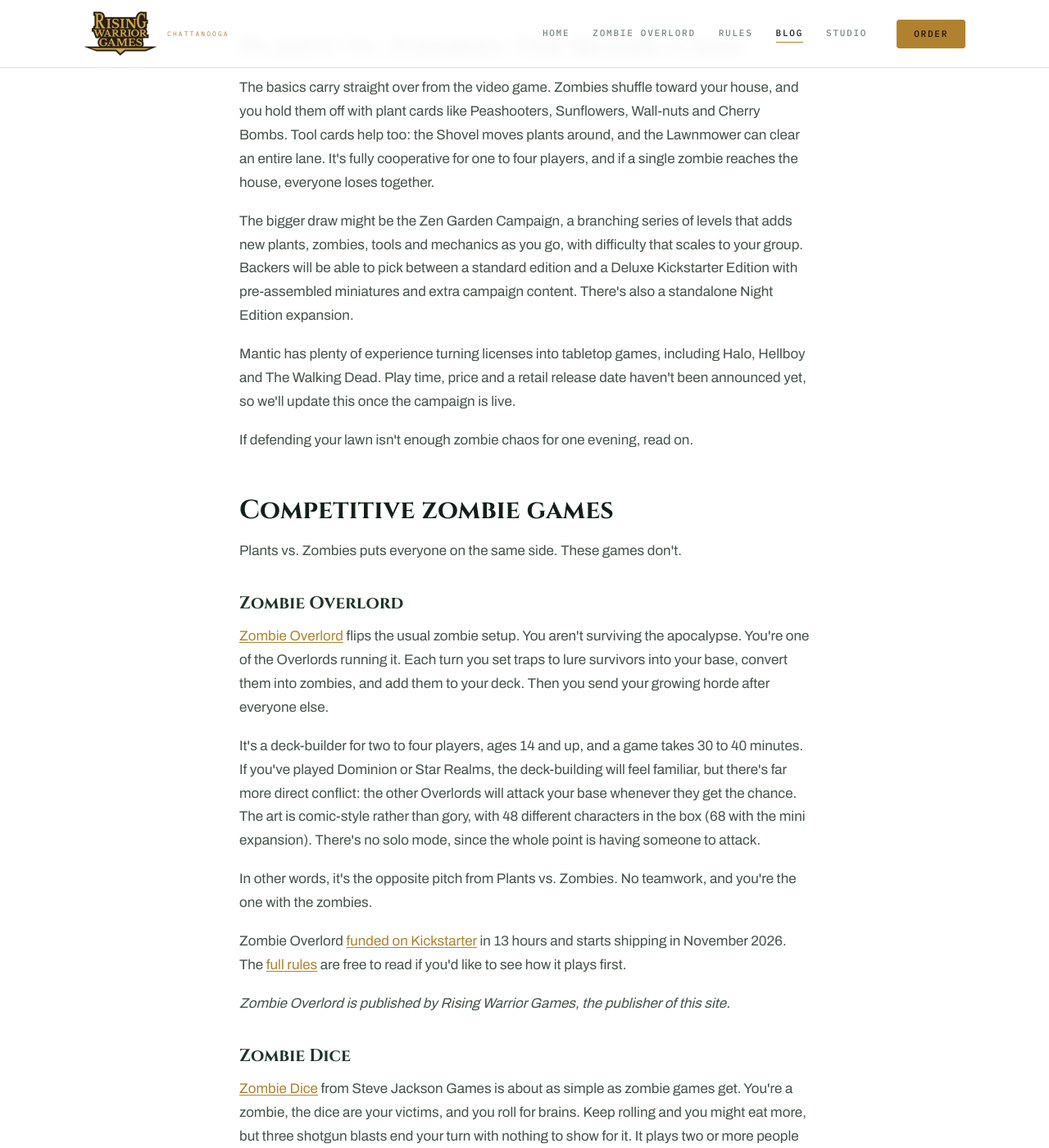
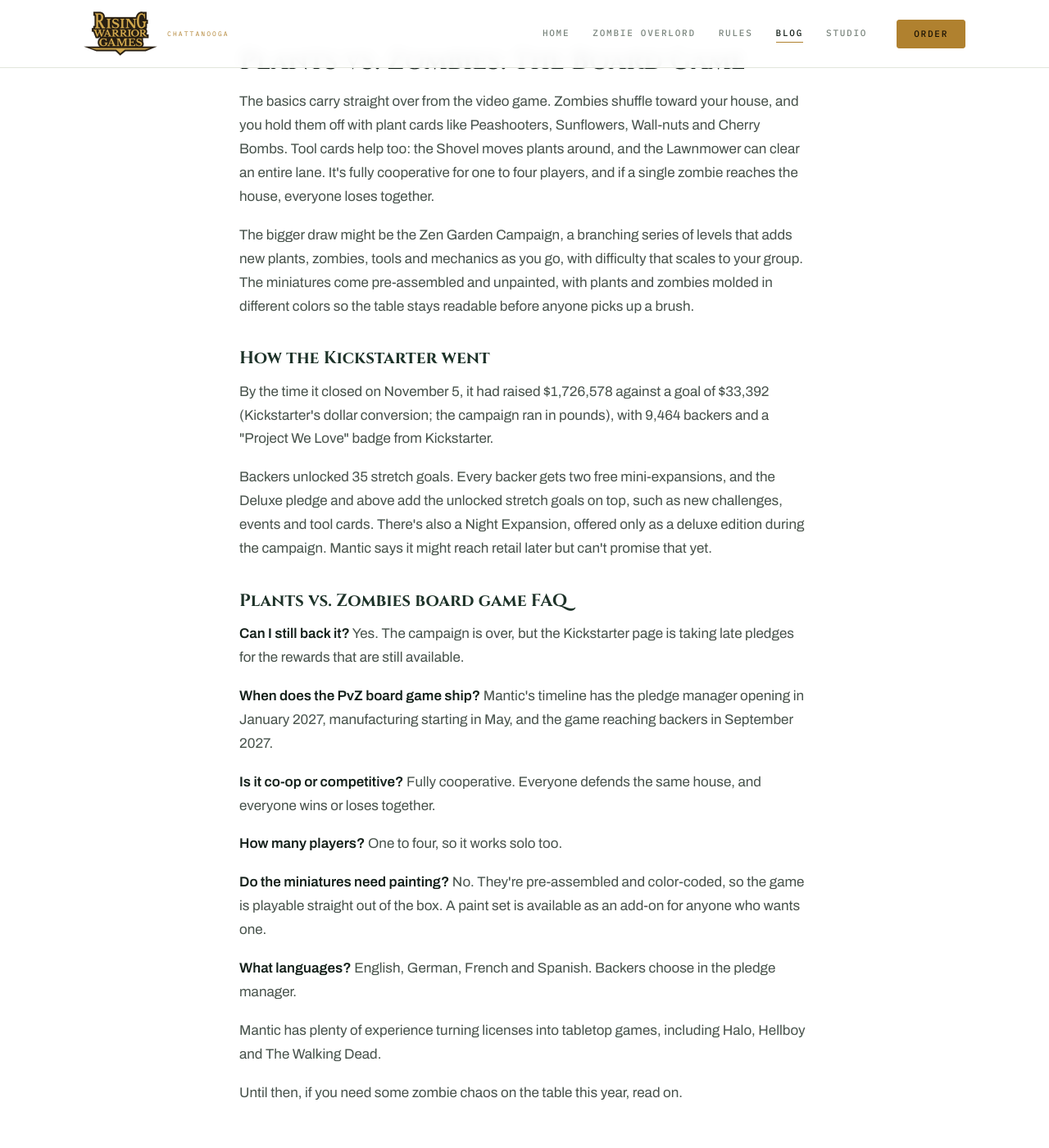
Before and after one commit to RWGOverlord/risingwarriorgames.com, a Jekyll site: the page built from _posts/2026-10-01-plants-vs-zombies-board-game-zombie-games-to-try.md, in a window 1280 px wide and 1400 px high, scrolled down 1634 px. Shown: the whole window at 82% size. Built offline with Jekyll 4.4.1, drawn with Linux system fonts in a browser that asks for light colours; some of the changed text lies outside the part shown.

Commit message:
Turn the Plants vs. Zombies post into a campaign recap
The post still said the Kickstarter was coming. It closed on November 5
at $1,726,578 from 9,464 backers, with late pledges open and delivery
planned for September 2027. Adds the results, a short FAQ for what
people now search (ship date, late pledges, players, painting,
languages), a new title and description, and an updated date.

Co-Authored-By: Claude Opus 5.5 <noreply@anthropic.com>

```diff
--- a/_posts/2026-10-01-plants-vs-zombies-board-game-zombie-games-to-try.md
+++ b/_posts/2026-10-01-plants-vs-zombies-board-game-zombie-games-to-try.md
@@ -1,23 +1,24 @@
 ---
 layout: post
-title: Plants vs. Zombies Board Game and Other Zombie Games to Try
-h1: "Plants vs. Zombies Is Coming to Tabletop: Here Are Other Zombie Board Games to Try"
-description: Plants vs. Zombies is coming to Kickstarter. Here are other zombie board games to try, from co-op survival to competitive deck-building.
-lede: From lawn defense to all-out zombie warfare, here's what else is on the table.
+title: "Plants vs. Zombies Board Game: Kickstarter Recap and Other Zombie Games to Try"
+h1: "Plants vs. Zombies: The Board Game Is Funded. Here Are Other Zombie Board Games to Try"
+description: Plants vs. Zombies The Board Game raised over $1.7 million on Kickstarter and ships in 2027. Here are other zombie board games to play while you wait.
+lede: The PvZ board game is funded and late pledges are open. Here's what happened, and what else is on the table in the meantime.
+updated: 2026-11-08
 image: /images/opt/Horde_Cover-1020.jpg
 ---
 
-Plants vs. Zombies is making the jump from screens to the tabletop. Mantic Games is bringing [Plants vs. Zombies: The Board Game](https://www.kickstarter.com/projects/manticgames/plants-vs-zombies-the-board-game) to Kickstarter on October 14, 2026, made together with PopCap, the studio behind the original video game. Apparently tabletop gaming still has room for a few more zombies.
+Plants vs. Zombies has made the jump from screens to the tabletop. Mantic Games ran [Plants vs. Zombies: The Board Game](https://www.kickstarter.com/projects/manticgames/plants-vs-zombies-the-board-game) on Kickstarter from October 14 to November 5, 2026, made together with PopCap, the studio behind the original video game. It raised more than $1.7 million from 9,464 backers. Apparently tabletop gaming still had room for a few more zombies.
 
-If the Plants vs. Zombies board game has you wondering what else is out there, zombie board games cover a lot more ground than you might expect. Some have the whole table working together. Some fit in a cup of dice. A few would rather you ruin your friends' evening.
+The catch is the wait: the game isn't due to reach backers until September 2027. If the Plants vs. Zombies board game has you wondering what else is out there in the meantime, zombie board games cover a lot more ground than you might expect. Some have the whole table working together. Some fit in a cup of dice. A few would rather you ruin your friends' evening.
 
-Here's a look at the Plants vs. Zombies board game, followed by other zombie games grouped by how they play.
+Here's a recap of the Plants vs. Zombies board game, followed by other zombie games grouped by how they play.
 
 ## Zombie board games at a glance
 
 | Game | Players | Play time | Style | Status |
 | --- | --- | --- | --- | --- |
-| Plants vs. Zombies: The Board Game | 1–4 | Not announced | Co-op | Kickstarter from Oct 14, 2026 |
+| Plants vs. Zombies: The Board Game | 1–4 | See campaign | Co-op | Late pledges open, due Sep 2027 |
 | Zombie Overlord | 2–4 | 30–40 min | Competitive deck-builder | Shipping from Nov 2026 |
 | Zombie Dice | 2+ | 10–20 min | Competitive push-your-luck | In print |
 | Zombie Fluxx | 2–6 | 10–30 min | Competitive card game | In print |
@@ -30,11 +31,31 @@ Here's a look at the Plants vs. Zombies board game, followed by other zombie gam
 
 The basics carry straight over from the video game. Zombies shuffle toward your house, and you hold them off with plant cards like Peashooters, Sunflowers, Wall-nuts and Cherry Bombs. Tool cards help too: the Shovel moves plants around, and the Lawnmower can clear an entire lane. It's fully cooperative for one to four players, and if a single zombie reaches the house, everyone loses together.
 
-The bigger draw might be the Zen Garden Campaign, a branching series of levels that adds new plants, zombies, tools and mechanics as you go, with difficulty that scales to your group. Backers will be able to pick between a standard edition and a Deluxe Kickstarter Edition with pre-assembled miniatures and extra campaign content. There's also a standalone Night Edition expansion.
+The bigger draw might be the Zen Garden Campaign, a branching series of levels that adds new plants, zombies, tools and mechanics as you go, with difficulty that scales to your group. The miniatures come pre-assembled and unpainted, with plants and zombies molded in different colors so the table stays readable before anyone picks up a brush.
 
-Mantic has plenty of experience turning licenses into tabletop games, including Halo, Hellboy and The Walking Dead. Play time, price and a retail release date haven't been announced yet, so we'll update this once the campaign is live.
+### How the Kickstarter went
 
-If defending your lawn isn't enough zombie chaos for one evening, read on.
+By the time it closed on November 5, it had raised $1,726,578 against a goal of $33,392 (Kickstarter's dollar conversion; the campaign ran in pounds), with 9,464 backers and a "Project We Love" badge from Kickstarter.
+
+Backers unlocked 35 stretch goals. Every backer gets two free mini-expansions, and the Deluxe pledge and above add the unlocked stretch goals on top, such as new challenges, events and tool cards. There's also a Night Expansion, offered only as a deluxe edition during the campaign. Mantic says it might reach retail later but can't promise that yet.
+
+### Plants vs. Zombies board game FAQ
+
+**Can I still back it?** Yes. The campaign is over, but the Kickstarter page is taking late pledges for the rewards that are still available.
+
+**When does the PvZ board game ship?** Mantic's timeline has the pledge manager opening in January 2027, manufacturing starting in May, and the game reaching backers in September 2027.
+
+**Is it co-op or competitive?** Fully cooperative. Everyone defends the same house, and everyone wins or loses together.
+
+**How many players?** One to four, so it works solo too.
+
+**Do the miniatures need painting?** No. They're pre-assembled and color-coded, so the game is playable straight out of the box. A paint set is available as an add-on for anyone who wants one.
+
+**What languages?** English, German, French and Spanish. Backers choose in the pledge manager.
+
+Mantic has plenty of experience turning licenses into tabletop games, including Halo, Hellboy and The Walking Dead.
+
+Until then, if you need some zombie chaos on the table this year, read on.
 
 ## Competitive zombie games
 
@@ -94,6 +115,6 @@ It's been around since 2007, it's still in print, and it leans happily into the
 
 ## The horde keeps growing
 
-Zombie games clearly aren't going anywhere. Plants vs. Zombies is bringing the most famous lawn in gaming to the tabletop, and the rest of the genre already covers just about everything: quick dice games, family co-ops, miniature-heavy campaigns and games where your friends are the real threat.
+Zombie games clearly aren't going anywhere. Plants vs. Zombies is bringing the most famous lawn in gaming to the tabletop next year, and the rest of the genre already covers just about everything: quick dice games, family co-ops, miniature-heavy campaigns and games where your friends are the real threat.
 
 If competitive deck-building sounds more like your kind of game night, [take a look at Zombie Overlord](/zombieoverlord.html).
```
